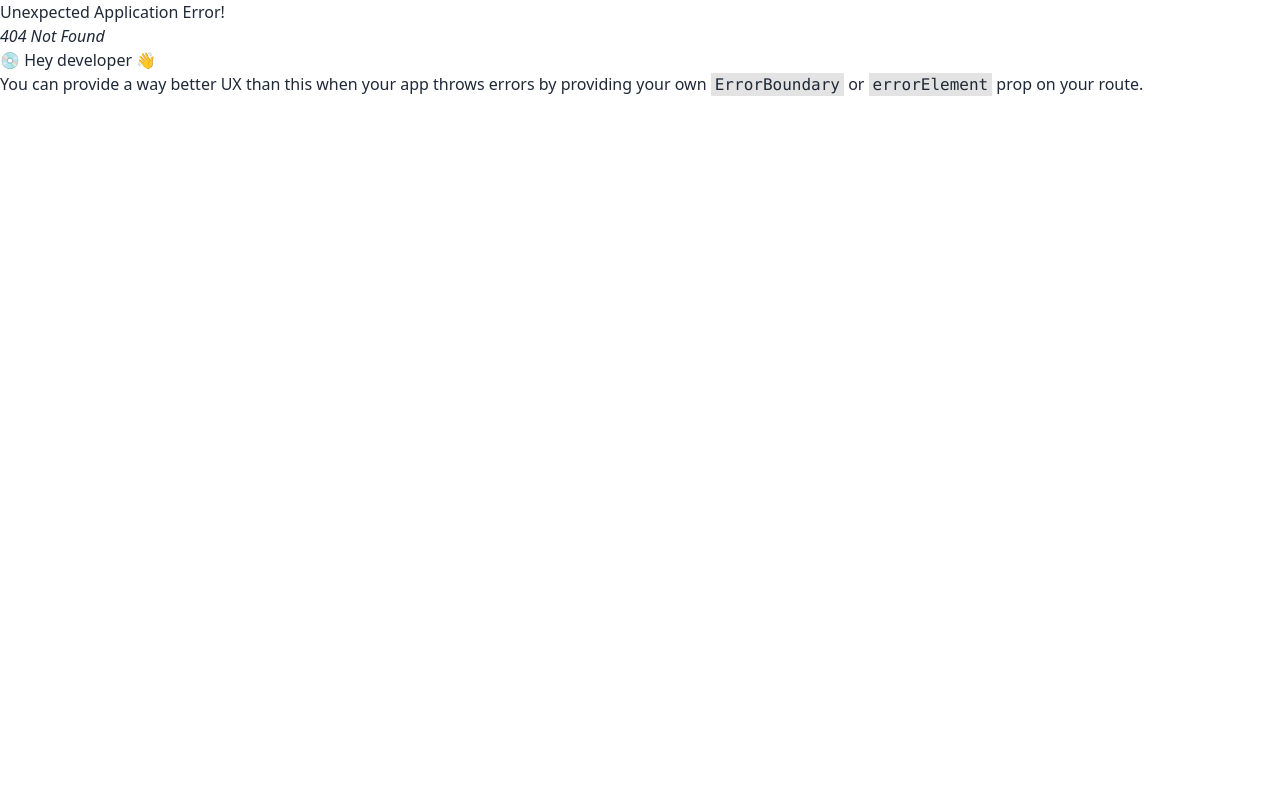
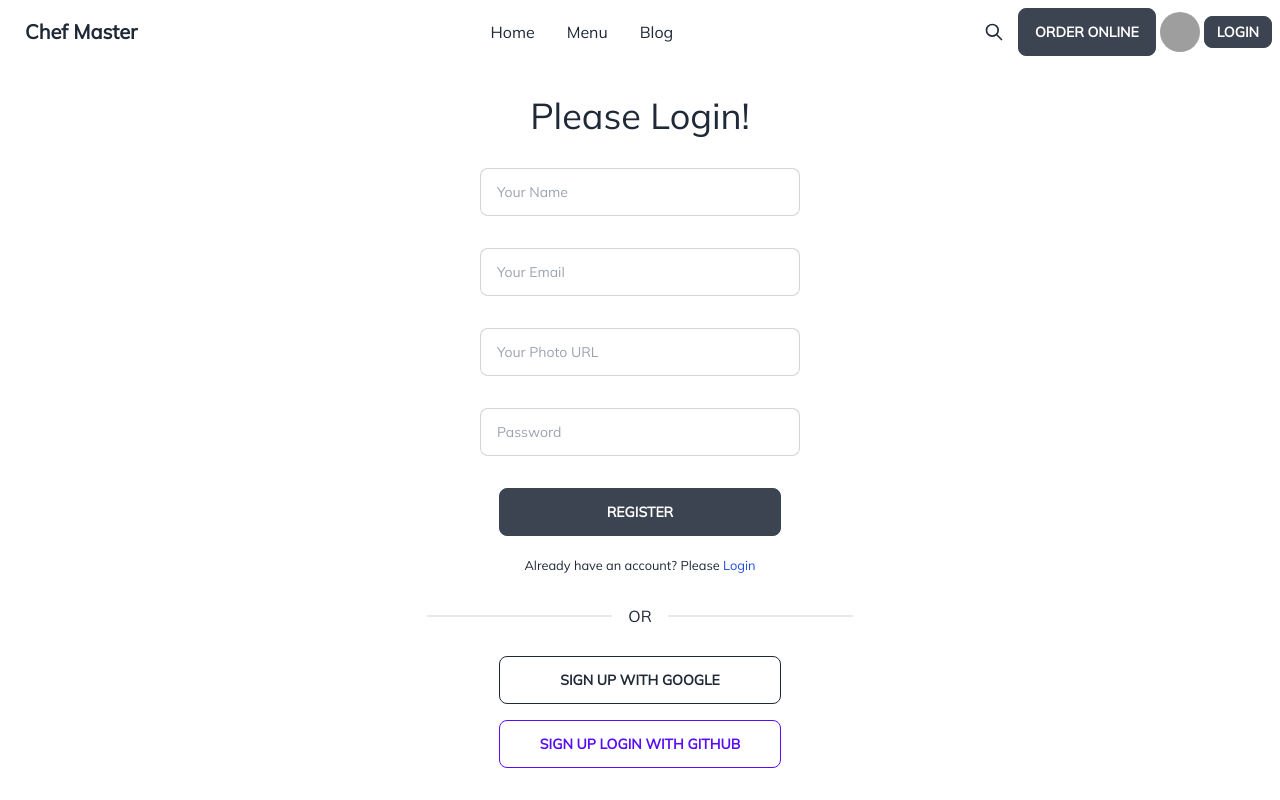
Before and after one commit to ImranSarkerWeb/chef-master-client, a React (Vite) app: page /register in a window 1280 px wide. Before the commit this address had no page. Shown: the top 800 px of the page. Built offline with nearby package versions, Linux system fonts and the light colour scheme; grey boxes are pictures that could not be loaded.

Commit message:
Register page added

```diff
--- /dev/null
+++ b/src/pages/Login/Register.jsx
@@ -0,0 +1,62 @@
+/* eslint-disable no-unused-vars */
+import React from "react";
+import { Link } from "react-router-dom";
+
+const Register = () => {
+  return (
+    <div className="text-center my-8 font-['Mulish']">
+      <h2 className="text-4xl my-8">Please Login!</h2>
+      <form>
+        <div>
+          <input
+            type="text"
+            placeholder="Your Name"
+            className="input input-bordered input-md w-full max-w-xs"
+          />
+        </div>
+        <div className="my-8">
+          <input
+            type="text"
+            placeholder="Your Email"
+            className="input input-bordered input-md w-full max-w-xs"
+          />
+        </div>
+        <div>
+          <input
+            type="text"
+            placeholder="Your Photo URL"
+            className="input input-bordered input-md w-full max-w-xs"
+          />
+        </div>
+        <div className="my-8">
+          <input
+            type="text"
+            placeholder="Password"
+            className="input input-bordered input-md w-full max-w-xs"
+          />
+        </div>
+        <button className="btn w-[22%]">Register</button>
+      </form>
+      <p className="mt-4">
+        <small>
+          Already have an account? Please{" "}
+          <Link to="/login" className="text-blue-700">
+            Login
+          </Link>
+        </small>
+      </p>
+      <div className="divider w-1/3 mx-auto my-8">OR</div>
+      <div>
+        <button className="btn btn-outline mb-4 w-[22%]">
+          Sign Up With Google
+        </button>{" "}
+        <br />
+        <button className="btn btn-outline btn-primary w-[22%]">
+          Sign Up Login With Github
+        </button>
+      </div>
+    </div>
+  );
+};
+
+export default Register;
--- a/src/routes/Routes.jsx
+++ b/src/routes/Routes.jsx
@@ -2,6 +2,7 @@ import { createBrowserRouter } from "react-router-dom";
 import Main from "../layout/Main";
 import Home from "../pages/home/Home/Home";
 import Login from "../pages/Login/Login";
+import Register from "../pages/Login/Register";
 const router = createBrowserRouter([
   {
     path: "/",
@@ -15,6 +16,10 @@ const router = createBrowserRouter([
         path: "login",
         element: <Login></Login>,
       },
+      {
+        path: "register",
+        element: <Register></Register>,
+      },
     ],
   },
 ]);
```
